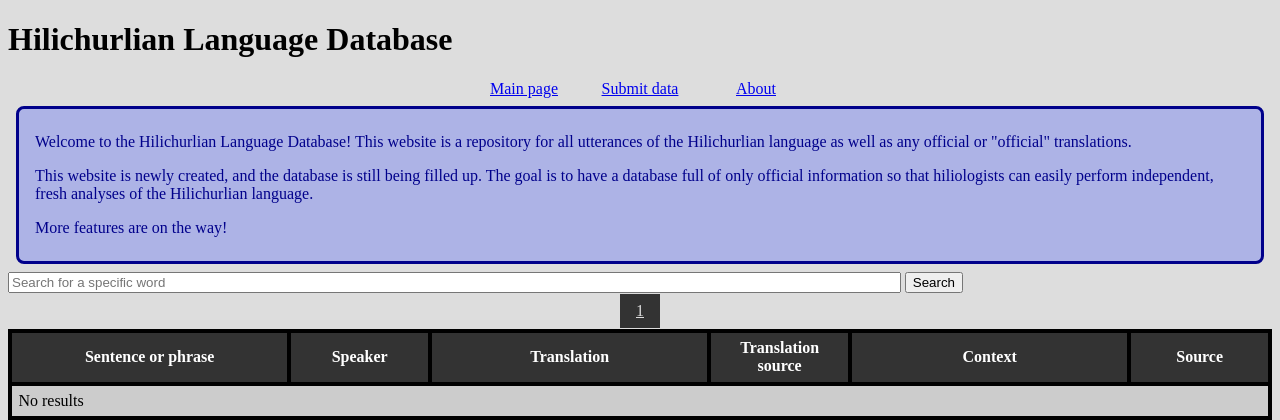
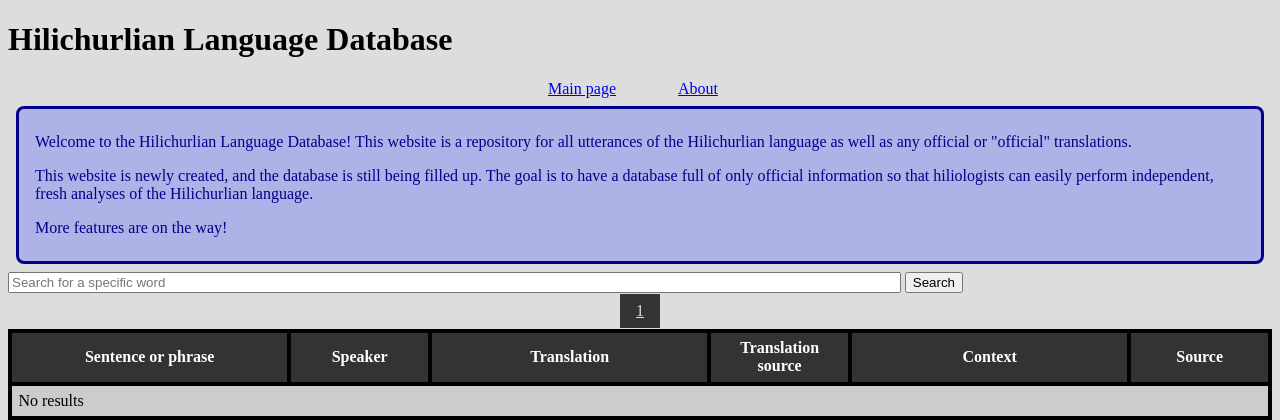
Before and after one commit to mengsarah/hilichurlian-database, a Django app: page / in a window 1280 px wide. Shown: the top 420 px of the page. Run offline with Django 3.2, Linux system fonts and the light colour scheme; data that the repository does not hold is empty.

Commit message:
fn: remove submission page

```diff
--- a/hilichurlian_database/templates/hilichurlian_database/base.html
+++ b/hilichurlian_database/templates/hilichurlian_database/base.html
@@ -17,7 +17,6 @@
 
 	<nav>
 		<a href="{% url 'hilichurlian_database:index' %}">Main page</a>
-		<a href="{% url 'hilichurlian_database:data_entry' %}">Submit data</a>
 		<a href="{% url 'hilichurlian_database:about' %}">About</a>
 	</nav>
 
--- a/hilichurlian_database/urls.py
+++ b/hilichurlian_database/urls.py
@@ -10,7 +10,8 @@ urlpatterns = [
 	path('about', views.about, name='about'),
 	path('filter', views.filter_strict, name='filter_strict'),
 	path('filter/<slug:word>', views.filter_strict, name='filter_strict'),
-	path('submit', views.data_entry, name='data_entry'),
 	# for POST
 	path('add_data', views.add_data, name='add_data'),
+	# submit page is only ever temporarily up
+	# path('submit', views.data_entry, name='data_entry'),
 ]
```
